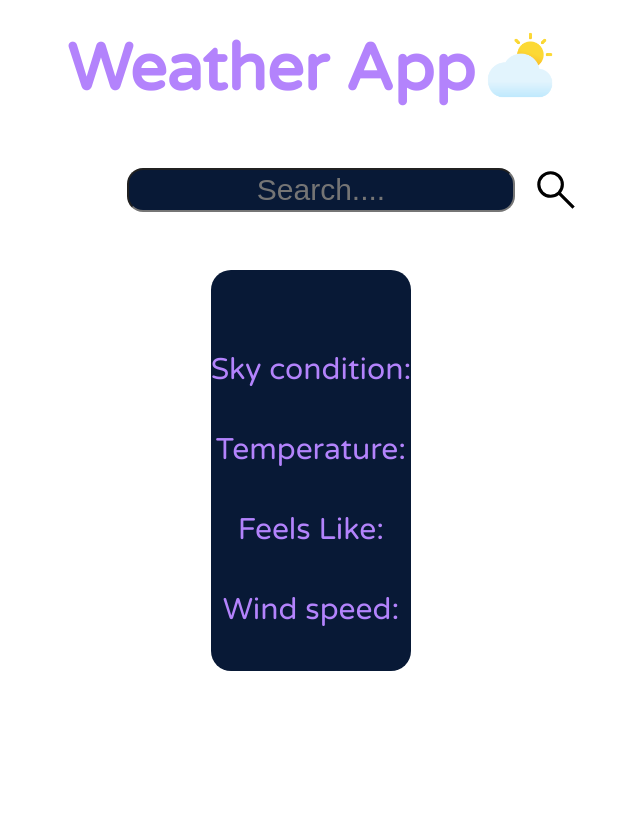
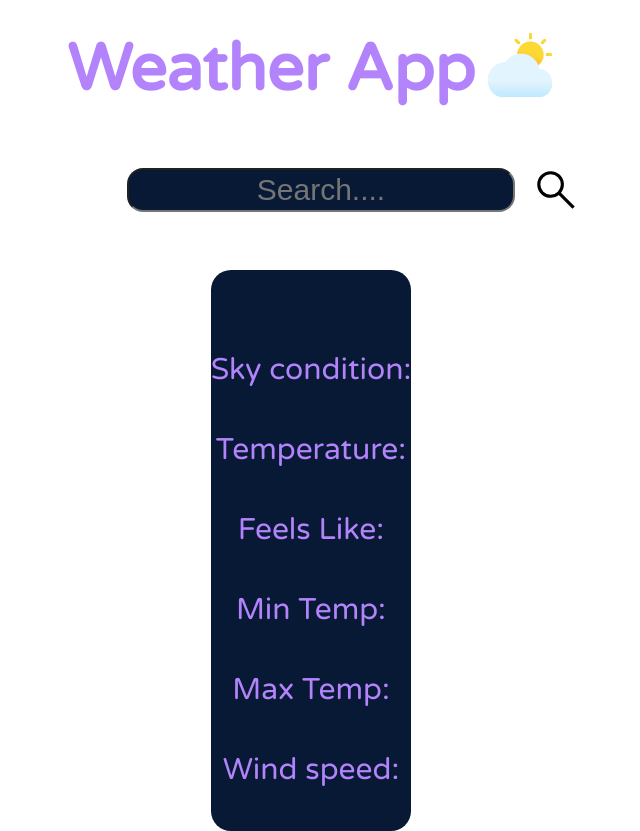
Before and after one commit to whizzy23/Weather-Site, a plain HTML site: page index.html in a window 1280 px wide. Shown: the whole page, without its empty margins (329-969 px from the left). Before the commit the page ends 800 px from the top, so only its background shows below. Drawn offline with Linux system fonts and the light colour scheme.

Commit message:
first commit

```diff
--- a/index.html
+++ b/index.html
@@ -20,7 +20,6 @@
         <input id="cityname" type="text" placeholder="Search...." />
         <img src="search-icon.svg" alt="" id="submit" onclick="func()">
     </div>
-    <h2 id="asdf"></h2>
     <div id="card--container">
         <div>
             <p id="city"></p>
@@ -29,6 +28,8 @@
                 <p id="sky">Sky condition:</p>
                 <p id="temp">Temperature:</p>
                 <p id="ftemp">Feels Like:</p>
+                <p id="mintemp">Min Temp:</p>
+                <p id="maxtemp">Max Temp:</p>
                 <p id="wind">Wind speed:</p>
 
             </div>
@@ -37,17 +38,3 @@
 </body>
 
 </html>
-
-
-<!DOCTYPE html>
-<html lang="en">
-<head>
-    <meta charset="UTF-8">
-    <meta http-equiv="X-UA-Compatible" content="IE=edge">
-    <meta name="viewport" content="width=device-width, initial-scale=1.0">
-    <title>Document</title>
-</head>
-<body>
-
-</body>
-</html>
--- a/script.js
+++ b/script.js
@@ -8,15 +8,22 @@ function callapi(cname){
         return response.json()
     })
     .then(data => {
+
         console.log(data)
         let tempr="Temp : "+(data.main.temp-273.15).toFixed(2)+"°C"
         let winds = "Wind Speed : " + data.wind.speed
         let feeltemp = "Feels Like : "+(data.main.feels_like-273.15).toFixed(2)+"°C"
+        let mintemp = "Min Temp : "+(data.main.temp_min-273.15).toFixed(2)+"°C"
+        let maxtemp = "Max Temp : "+(data.main.temp_max-273.15).toFixed(2)+"°C"
         let clouds = "Clouds : " + data.clouds.all
+
         document.getElementById("temp").innerHTML = tempr
         document.getElementById("ftemp").innerHTML = feeltemp
+        document.getElementById("mintemp").innerHTML = mintemp
+        document.getElementById("maxtemp").innerHTML = maxtemp
         document.getElementById("wind").innerHTML = winds
         document.getElementById("sky").innerHTML = clouds
+
     })
     .catch(err => {
         console.log(err);
--- a/style.css
+++ b/style.css
@@ -4,8 +4,14 @@
     padding: 0;
 }
 
+html {
+    scroll-behavior: smooth;
+    overflow-y:scroll;
+    overflow-x:hidden;
+  }
+
 body{
-    position: relative;
+    position :;
     width: 100vw;
     height: 100vh;
     display:flex;
@@ -14,7 +20,6 @@ body{
     /* background-color: rgb(8, 25, 54); */
     font-family: 'Varela Round', sans-serif;
     color:rgb(179, 131, 252);
-    overflow: hidden;
 }
 
 .name{
@@ -142,3 +147,15 @@ a:hover{
     width: 100%;
     text-align: center;
 }
+#mintemp{
+    height: 10vh;
+    font-size: 30px;
+    width: 100%;
+    text-align: center;
+}
+#maxtemp{
+    height: 10vh;
+    font-size: 30px;
+    width: 100%;
+    text-align: center;
+}
```
